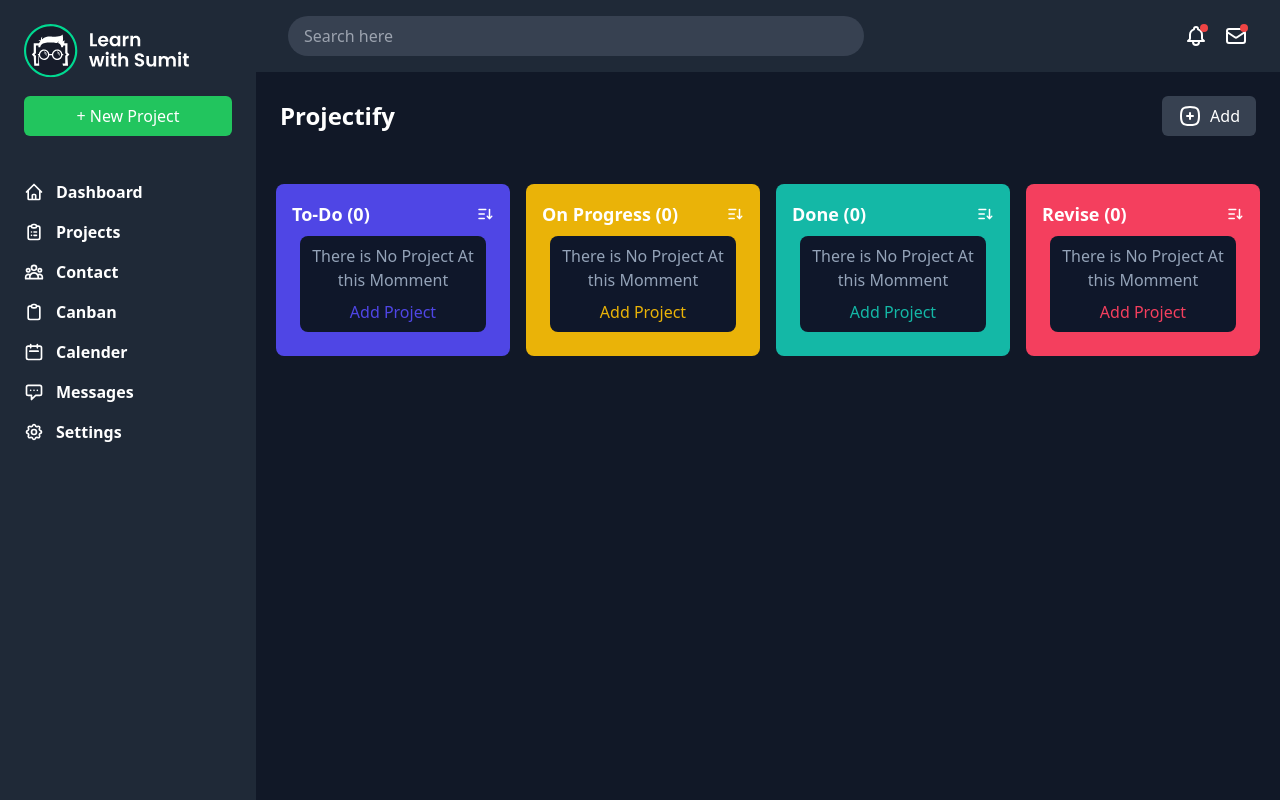
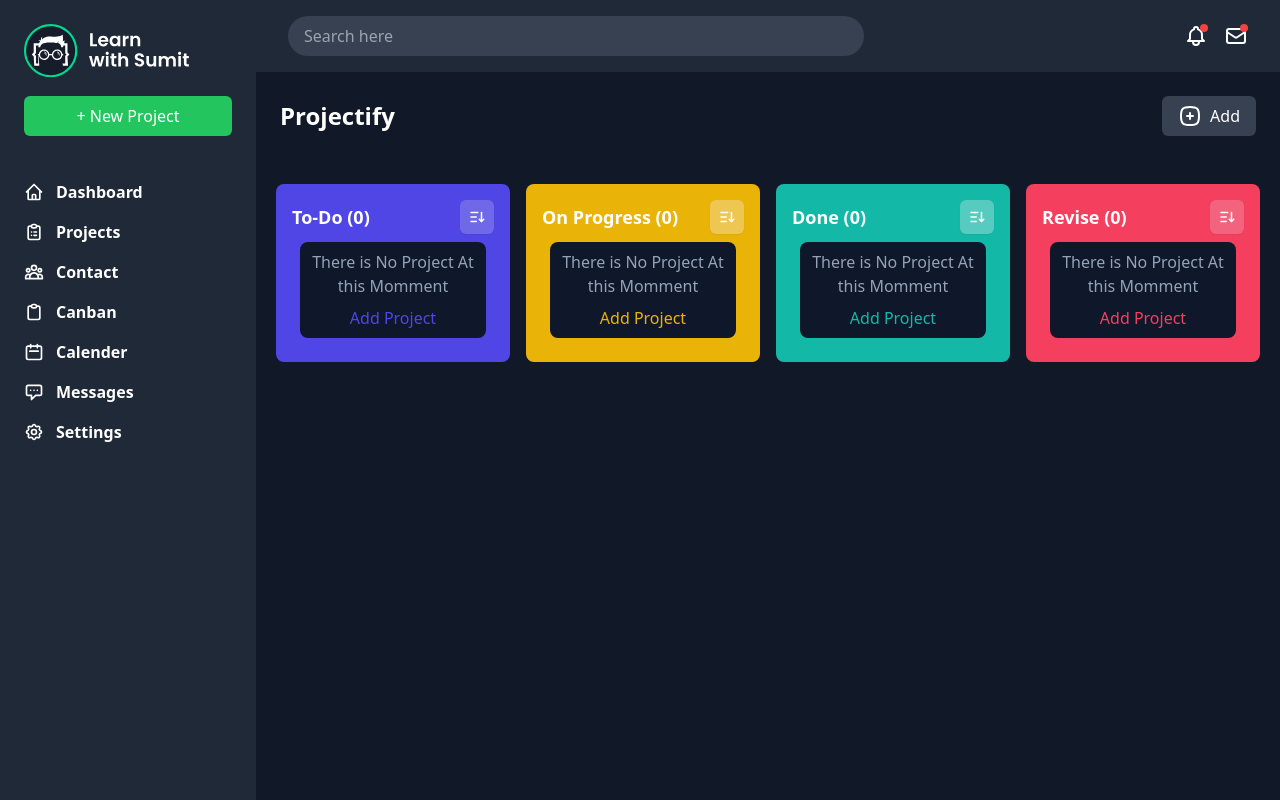
Before and after one commit to AriyanShihab/projectify-a3, a React (Vite) app: page / in a window 1280 px wide. Built offline with nearby package versions, Linux system fonts and the light colour scheme.

Commit message:
search function works

```diff
--- a/src/components/RenderPage.jsx
+++ b/src/components/RenderPage.jsx
@@ -1,4 +1,4 @@
-import React, { useReducer } from "react";
+import React, { useReducer, useState } from "react";
 import SideBar from "./sidebar/SideBar";
 import Search from "./search-box/Search";
 import Title from "./title/Title";
@@ -11,21 +11,43 @@ import { ProjectContext } from "../context/index";
 
 export default function RenderPage() {
   const [project, dispatch] = useReducer(projectReducer, initialState);
-  // sort data based on the date for display letest at the top
-  const sortedData = project.projectData.sort(function (a, b) {
+
+  const rawData = project.projectData.sort(function (a, b) {
     return new Date(b.date) - new Date(a.date);
   });
 
+  const [backupSearch, setBackupSearch] = useState(rawData);
+  const [sortedData, setSortedData] = useState(rawData);
+  const [searchTerms, setSearchTerms] = useState("");
 
+  function performSearch(searchQuery) {
+    setSearchTerms(searchQuery);
 
-  function sortProjectOnClick(whereToPerform) {}
+    if (searchQuery.length > 0) {
+
+      let nextState = sortedData.filter((item) => {
+        console.log(item.projectName, searchQuery);
+        return item.projectName
+          .toLowerCase()
+          .includes(searchQuery.toLowerCase());
+      });
+      console.log('next state', nextState);
+      setSortedData(nextState);
+    } else {
+      setSortedData(backupSearch);
+    }
+  }
 
   return (
     <div className="flex h-screen relative">
       <ProjectContext.Provider value={{ project, dispatch }}>
         <SideBar />
         <main className="flex-1 overflow-y-auto overflow-x-hidden">
-          <Search />
+          <Search
+            searchTerms={searchTerms}
+            setSearchTerms={setSearchTerms}
+            onInputChange={performSearch}
+          />
           <div className="mx-auto max-w-7xl p-6 ">
             <Title />
           </div>
--- a/src/components/category/Card/TaskCard.jsx
+++ b/src/components/category/Card/TaskCard.jsx
@@ -5,10 +5,14 @@ import AddTaskModal from "../../Modal/AddTaskModal";
 import { ProjectContext } from "../../../context/index";
 import { toast } from "react-toastify";
 
-export default function TaskCard({ data,headerColor }) {
+
+export default function TaskCard({ data, headerColor }) {
   const { dispatch } = useContext(ProjectContext);
+  const [popup, setPopup] = useState(true);
+  const [permission, setPermission] = useState(false);
   // handele deletetion
   const handleDelete = (task) => {
+
     let permission = window.confirm(
       "are you sure? this will delete the project entry from list!"
     );
@@ -39,8 +43,10 @@ export default function TaskCard({ data,headerColor }) {
     setShow(false);
   }
 
+
   return (
     <>
+
       {show && <AddTaskModal editData={data} onClose={handleClose} />}
       <div className="mb-4 rounded-lg bg-gray-800 p-4">
         <div className="flex justify-between">
--- a/src/components/category/done/Done.jsx
+++ b/src/components/category/done/Done.jsx
@@ -19,7 +19,7 @@ export default function Done({ data }) {
           <h3 className="text-lg font-semibold">
             Done ({filteredData.length})
           </h3>
-          <button onClick={() => setOrder(!order)}>
+          <button className="p-2 rounded-md shadow-sm bg-slate-100 bg-opacity-30" onClick={() => setOrder(!order)}>
             <SortingIcon />
           </button>
         </div>
--- a/src/components/category/on-progress/OnProgres.jsx
+++ b/src/components/category/on-progress/OnProgres.jsx
@@ -22,7 +22,7 @@ export default function OnProgres({ data }) {
           <h3 className="text-lg font-semibold">
             On Progress ({filteredData.length})
           </h3>
-          <button onClick={() => setOrder(!order)}>
+          <button className="p-2 rounded-md shadow-sm bg-slate-100 bg-opacity-30" onClick={() => setOrder(!order)}>
             <SortingIcon />
           </button>
         </div>
@@ -32,7 +32,7 @@ export default function OnProgres({ data }) {
           </span>
         )}
         {filteredData.length > 0 ? (
-          filteredData.map((entry) => <TaskCard id={entry.id} data={entry} headerColor={"text-yellow-500"}/>)
+          filteredData.map((entry) => <TaskCard key={entry.id} data={entry} headerColor={"text-yellow-500"}/>)
         ) : (
           <EmptyList buttonColor={"text-yellow-500"} />
         )}
--- a/src/components/category/revised/Revised.jsx
+++ b/src/components/category/revised/Revised.jsx
@@ -21,7 +21,7 @@ export default function Revised({ data }) {
           <h3 className="text-lg font-semibold">
             Revise ({filteredData.length})
           </h3>
-          <button onClick={() => setOrder(!order)}>
+          <button className="p-2 rounded-md shadow-sm bg-slate-100 bg-opacity-20" onClick={() => setOrder(!order)}>
             <SortingIcon />
           </button>
         </div>
--- a/src/components/category/todo/Todo.jsx
+++ b/src/components/category/todo/Todo.jsx
@@ -6,12 +6,12 @@ import EmptyList from "../../EmptyList";
 // ---------------
 // -------
 export default function Todo() {
-  const { project, dispatch } = useContext(ProjectContext);
+  const { project } = useContext(ProjectContext);
   const [order, setOrder] = useState(true);
 
   let filteredData = project.projectData.filter((pr) => pr.category === "todo");
   if (!order) {
-    filteredData = filteredData.reverse();
+    filteredData.reverse();
   }
 
   return (
@@ -21,7 +21,7 @@ export default function Todo() {
           <h3 className="text-lg font-semibold">
             To-Do ({filteredData.length})
           </h3>
-          <button onClick={() => setOrder(!order)}>
+          <button className="p-2 rounded-md shadow-sm bg-slate-100 bg-opacity-20" onClick={() => setOrder(!order)}>
             <SortingIcon />
           </button>
         </div>
--- a/src/components/search-box/Search.jsx
+++ b/src/components/search-box/Search.jsx
@@ -1,9 +1,22 @@
-import React from "react";
+import React, { useState, useContext } from "react";
 import Notification from "../../global-icons/Notification";
 import Envelop from "../../global-icons/Envelop";
 import MobileOnlyButton from "../../global-icons/MobileOnlyButton";
+import { ProjectContext } from "../../context/index";
 
 export default function Search() {
+  const { dispatch } = useContext(ProjectContext);
+  const [searchTerms, setSearchTerms] = useState("");
+
+  function handleSearchChange(e) {
+    let search = e.target.value;
+    setSearchTerms(search);
+
+    dispatch({
+      type: "SEARCH",
+      searchQuery: search.toLowerCase(),
+    });
+  }
   return (
     <header className="flex items-center justify-between bg-gray-800 p-4">
       <MobileOnlyButton />
@@ -11,6 +24,9 @@ export default function Search() {
         <input
           type="text"
           placeholder="Search here"
+          name="search"
+          value={searchTerms}
+          onChange={handleSearchChange}
           className="w-full max-w-xl rounded-full bg-gray-700 px-4 py-2 text-white focus:outline-none"
         />
       </div>
--- a/src/reducer/project-reducer.js
+++ b/src/reducer/project-reducer.js
@@ -1,5 +1,6 @@
 const initialState = {
   projectData: [],
+  searchBackup: [],
 };
 
 function projectReducer(projectState, action) {
@@ -12,23 +13,49 @@ function projectReducer(projectState, action) {
 
       return {
         projectData: sortedProjectData,
+        searchBackup: sortedProjectData,
       };
     }
-    case "EDIT_PROJECT":
+    case "EDIT_PROJECT": {
+      let nextState = projectState.projectData.map((project) => {
+        if (project.id === action.payload.id) {
+          return action.payload;
+        } else return project;
+      });
       return {
-        projectData: projectState.projectData.map((project) => {
-          if (project.id === action.payload.id) {
-            return action.payload;
-          } else return project;
-        }),
+        projectData: nextState,
+        searchBackup: nextState,
       };
+    }
 
-    case "REMOVE_PROJECT":
+    case "REMOVE_PROJECT": {
+      let nextState = projectState.projectData.filter(
+        (project) => project.id !== action.payload.id
+      );
       return {
-        projectData: projectState.projectData.filter(
-          (project) => project.id !== action.payload.id
-        ),
+        projectData: nextState,
+        searchBackup: nextState,
       };
+    }
+    case "SEARCH": {
+      let searchQuery = action.searchQuery;
+      console.log(searchQuery, "search query we got");
+
+      if (searchQuery.length > 0) {
+        let nextProjects = [...projectState.searchBackup].filter((project) =>
+          project?.projectName?.toLowerCase().includes(searchQuery)
+        );
+        return {
+          ...projectState,
+          projectData: nextProjects,
+        };
+      } else {
+        return {
+          ...projectState,
+          projectData: projectState.searchBackup,
+        };
+      }
+    }
 
     default:
       return projectState;
```
